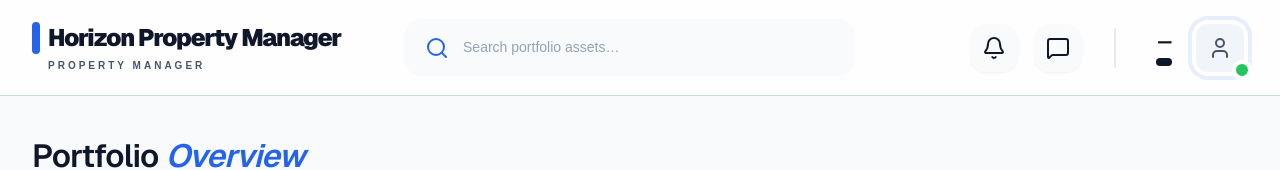
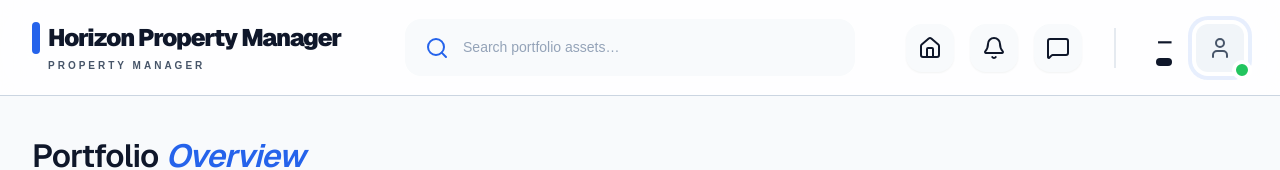
Before and after one commit to horizonitdep-dev/property-manager-frontend, a Next.js app: page /dashboard in a window 1280 px wide. Shown: the top 170 px of the page. Built offline with nearby package versions, Linux system fonts and the light colour scheme; no server answers; a web font is replaced by a local one.

Commit message:
header updated - home button added

```diff
--- a/src/components/layout/header.tsx
+++ b/src/components/layout/header.tsx
@@ -1,6 +1,7 @@
 "use client"
 
-import { Bell, MessageSquare, Search, User } from "lucide-react"
+import Link from "next/link"
+import { Bell, Home, MessageSquare, Search, User } from "lucide-react"
 
 import {
   DropdownMenu,
@@ -11,6 +12,7 @@ import {
   DropdownMenuTrigger,
 } from "@/components/ui/dropdown-menu"
 import { useLogout } from "@/hooks/use-logout"
+import { ROUTES } from "@/lib/constants"
 import { useAuthStore } from "@/store/auth-store"
 
 export function Header() {
@@ -43,6 +45,13 @@ export function Header() {
 
         <div className="flex shrink-0 items-center gap-8">
           <div className="flex gap-4">
+            <Link
+              href={ROUTES.select}
+              className="flex h-12 w-12 items-center justify-center rounded-2xl bg-surface-container shadow-sm transition-all hover:bg-secondary hover:text-white"
+              aria-label="Navigation Hub"
+            >
+              <Home className="h-6 w-6" />
+            </Link>
             <button
               type="button"
               className="flex h-12 w-12 items-center justify-center rounded-2xl bg-surface-container shadow-sm transition-all hover:bg-secondary hover:text-white"
```
